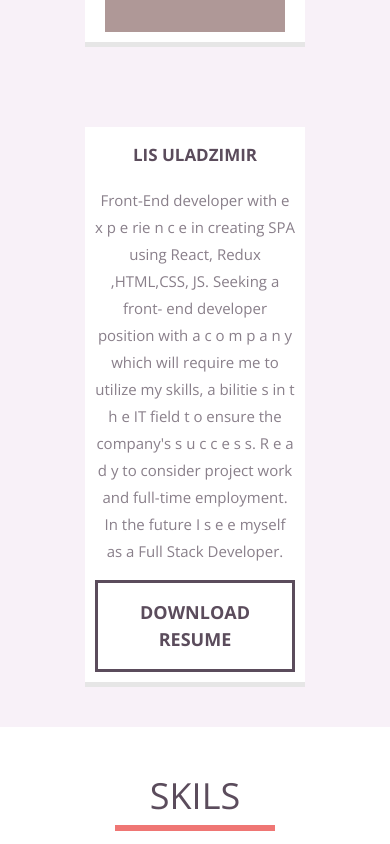
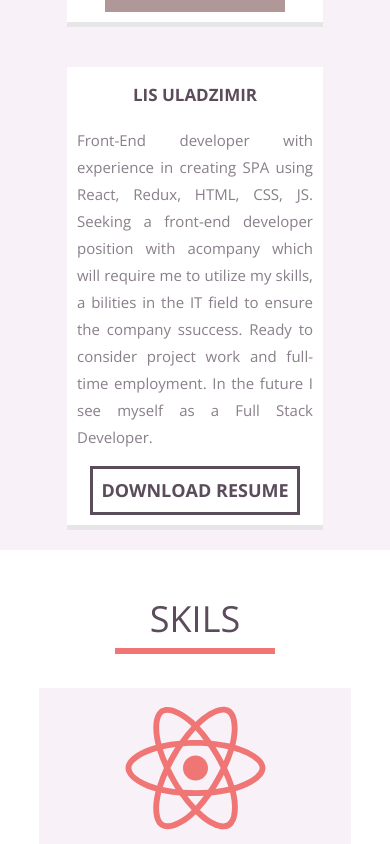
Before and after one commit to lismgmk/Portfolio, a React (Create React App) app: page / in a window 390 px wide. Shown: the part 1180-2024 px from the top of the page. Built offline with nearby package versions, Linux system fonts and the light colour scheme; grey boxes are pictures that could not be loaded.

Commit message:
lesson 2p8

```diff
--- a/src/Components/Buttoon/Button.module.scss
+++ b/src/Components/Buttoon/Button.module.scss
@@ -4,7 +4,7 @@
 .btns {
   @include text($fontFamily, 700, uppercase, 18px, 27px, $textColor);
   border: 3px solid $textColor;
-  padding: 16px 22px;
+  padding: 8px;
   display: inline-block;
   transition: 1s;
   position: relative;
--- a/src/Contacts/Contacts.module.scss
+++ b/src/Contacts/Contacts.module.scss
@@ -31,7 +31,9 @@
           .сontactsForm {
               width: 435px;
               @include flex(column, space-between, flex-end);
-
+            @media screen and (max-width: 450px) {
+              @include flex(column, space-between, center);
+            }
               .сontactsFormInput {
                   width: 100%;
                   background: $textColorHeaderFooter;
--- a/src/Footer/Footer.js
+++ b/src/Footer/Footer.js
@@ -12,10 +12,10 @@ import codeWars from "../assets/images/codewars.svg"
 export function Footer() {
     const links = {
         gitHub: 'https://github.com/lismgmk',
-        linkedIn: '',
-        vk: '',
+        linkedIn: 'https://www.linkedin.com/in/uladzimir-lis-8497a41a1/',
+        vk: 'https://vk.com/id8610315#',
         instagram: '',
-        codeWars: '',
+        codeWars: 'https://www.codewars.com/users/lismgmk',
 
     }
 
--- a/src/Main/Main.js
+++ b/src/Main/Main.js
@@ -24,7 +24,7 @@ export const Main = () => {
 
                         <h3>{'Lis Uladzimir'}</h3>
                         <p>
-                            Front-End developer with e x p e rie n c e in creating SPA using  React, Redux ,HTML,CSS, JS. Seeking a front- end developer position with a c o m p a n y which will require me to utilize my skills, a bilitie s in t h e IT field t o ensure the company's s u c c e s s. R e a d y to consider project work and full-time employment. In the future I s e e myself as a Full Stack Developer.
+                            Front-End developer with experience in creating SPA using React, Redux, HTML, CSS, JS. Seeking a front-end developer position with acompany which will require me to utilize my skills, a bilities in the IT field to ensure the company ssuccess. Ready to consider project work and full-time employment. In the future I see myself as a Full Stack Developer.
                         </p>
                         <Button buttonName={'Download Resume'} />
                     </div>
--- a/src/Main/Main.module.scss
+++ b/src/Main/Main.module.scss
@@ -7,31 +7,37 @@
     width: 520px;
   }
   .main {
+    width: 100%;
     text-align: center;
-    @include flex(column, center, space-between);
+    @include flex(column, center, center);
     @media screen and (max-width: 520px) {
       width: 320px;
       @include flex(column, center, center);
+
     }
     .boxMain{
+      width: 80%;
       @include flex(raw, space-between, center);
       @media screen and (max-width: 1100px) {
-        @include flex(column, center, center);
+        @include flex(raw, center, center);
+        width: 80%;
       }
       .mainText {
-        text-align: center;
         background: $textColorHeaderFooter;
         padding: 20px 36px 20px;;
         border-bottom: #e6e6e6 5px solid;
         width: 400px;
+        text-align: justify;
         @media screen and (max-width: 1100px) {
           margin: 40px;
+          width: 100%;
         }
         @media screen and (max-width: 720px) {
-          width: 350px;
+          width: 100%;
+          margin: 20px 0px 20px 0px;
         }
         @media screen and (max-width: 520px) {
-          width: 220px;
+          width: 100%;
           @include flex(column, center, center);
           padding: 10px;
         }
--- a/src/Progects/Progects.module.scss
+++ b/src/Progects/Progects.module.scss
@@ -12,6 +12,7 @@
     }
 
     .progectBox {
+
       width: 400px;
       background: $textColorHeaderFooter;
       padding: 20px 36px 20px;;
@@ -19,9 +20,10 @@
       @include flex(column, center, center);
       @media screen and (max-width: 1100px) {
         margin-bottom: 40px;
+
       }
       @media screen and (max-width: 520px) {
-        width: 220px;
+        width: 100%;
         padding: 10px 0px 0px 0px;
       }
 
@@ -44,6 +46,10 @@
 
       .progectBoxText {
         text-align: center;
+        p{
+          text-align: justify;
+          padding: 10px;
+        }
       }
 
       @media screen and (max-width: 625px) {
--- a/src/Skills/Skils.module.scss
+++ b/src/Skills/Skils.module.scss
@@ -35,6 +35,7 @@
         color: $lineTitleColor;
         @media screen and (max-width: 520px) {
           margin: 0px;
+          padding-top: 10px;
         }
       }
 
```
Also changed, not shown: package.json (+7 -1 lines), 1 other file (tests, documents, lock files or other folders).
